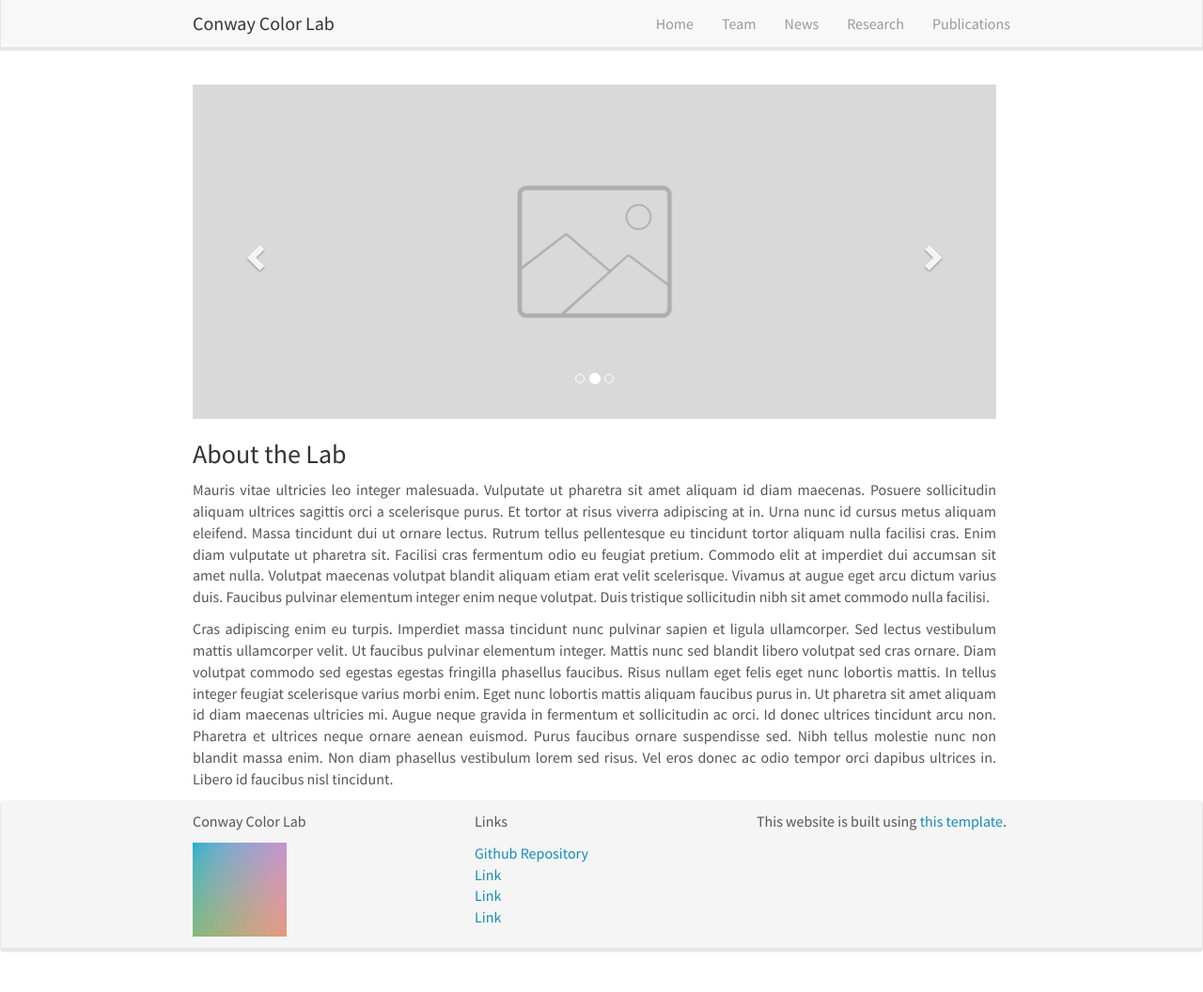
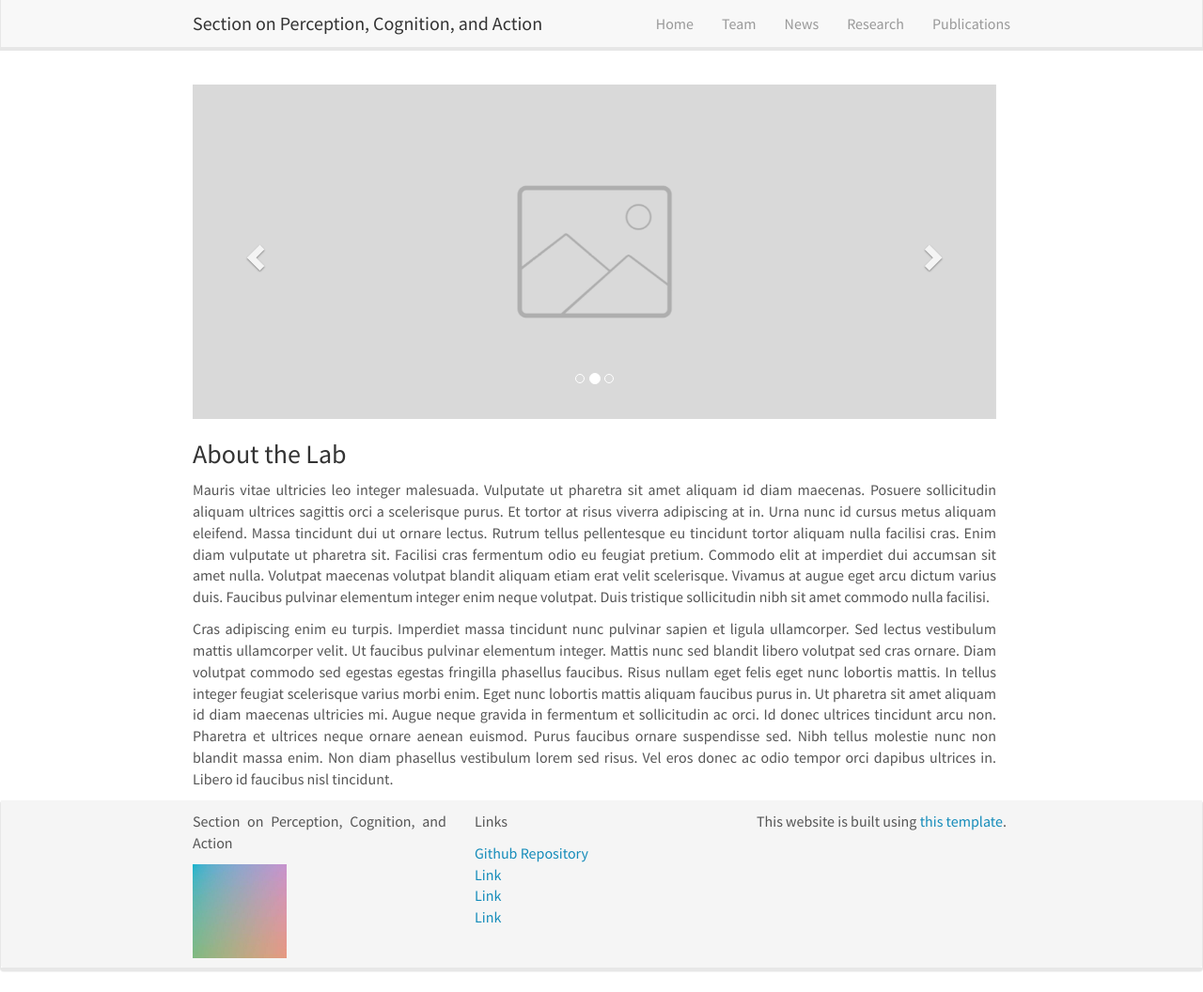
Before and after one commit to NEI-LSR/Section-on-Perception-Cognition-and-Action, a Jekyll site: the page built from _pages/home.md, in a window 1280 px wide and 1056 px high. Shown: the whole window at 94% size. Built offline with Jekyll 4.4.1, drawn with Linux system fonts in a browser that asks for light colours; nearby versions of some CDN libraries.

Commit message:
Update _config.yml

```diff
--- a/_config.yml
+++ b/_config.yml
@@ -6,10 +6,10 @@
 # 'jekyll serve'. If you change this file, please restart the server process.
 
 # Site settings
-title: Conway Color Lab
+title: Section on Perception, Cognition, and Action
 email: bevil@nih.gov
 description: > # this means to ignore newlines until "baseurl:"
-  The Conway Color Lab performs research on the subject of primate color vision, and uses color to investigate more general properties of the primate visual system.
+  The Section on Perception, Cognition, and Action performs research on the subject of primate color vision, and uses color to investigate more general properties of the primate visual system.
 baseurl: "/Section-on-Perception-Cognition-and-Action"
 url: ""
 
```
